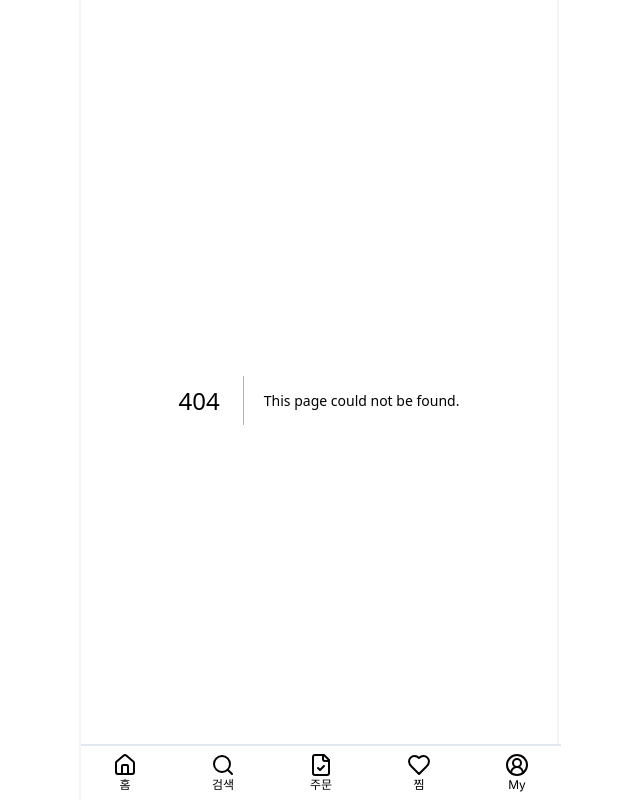
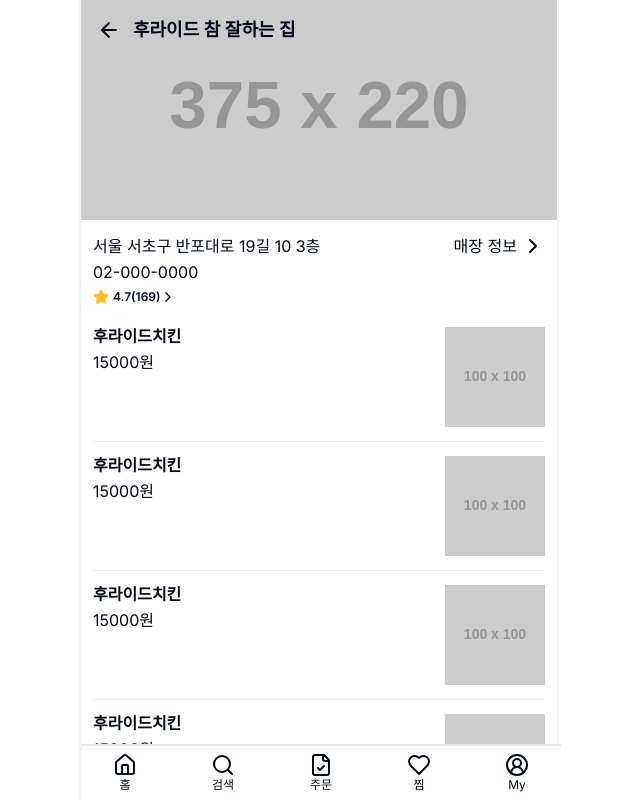
Before and after one commit to kichul7493/icd01-team01-o2o1-fe, a Next.js app: page /store/1 in a window 1280 px wide. Before the commit this address had no page. Shown: the whole page, without its empty margins (321-961 px from the left). Built offline with nearby package versions, Linux system fonts and the light colour scheme.

Commit message:
Feat: 음식점 정보 page 작성

```diff
--- /dev/null
+++ b/src/app/store/[id]/page.tsx
@@ -0,0 +1,6 @@
+import React from 'react'
+import StoreDetailScreen from '@/page/StoreDetailScreen'
+
+export default function Page() {
+  return <StoreDetailScreen />
+}
--- /dev/null
+++ b/src/page/StoreDetailScreen.tsx
@@ -0,0 +1,54 @@
+import BackBtn from '@/components/storeDetail/BackBtn'
+import Thumbnail from '@/components/storeDetail/Thumbnail'
+import StoreInfo from '@/components/storeDetail/StoreInfo'
+import Menu from '@/components/storeDetail/Menu'
+
+const StoreDetail = () => {
+  return (
+    <>
+      <BackBtn storeTitle="후라이드 참 잘하는 집" />
+      <Thumbnail
+        images={[
+          'https://via.placeholder.com/375x220?text=Image+1',
+          'https://via.placeholder.com/375x220?text=Image+2',
+        ]}
+      />
+      <main className="mb-14 px-3 py-2">
+        <StoreInfo
+          address="서울 서초구 반포대로 19길 10 3층"
+          contact="02-000-0000"
+          star={4.7}
+          reviewCount={169}
+        />
+        <section aria-labelledby="menu-container-section" className="pt-2">
+          {[
+            {
+              name: '후라이드치킨',
+              price: 15000,
+              image: 'https://via.placeholder.com/100x100?text=Image+1',
+            },
+            {
+              name: '후라이드치킨',
+              price: 15000,
+              image: 'https://via.placeholder.com/100x100?text=Image+1',
+            },
+            {
+              name: '후라이드치킨',
+              price: 15000,
+              image: 'https://via.placeholder.com/100x100?text=Image+1',
+            },
+            {
+              name: '후라이드치킨',
+              price: 15000,
+              image: 'https://via.placeholder.com/100x100?text=Image+1',
+            },
+          ].map((item, index) => (
+            <Menu key={index} name={item.name} price={item.price} image={item.image} />
+          ))}
+        </section>
+      </main>
+    </>
+  )
+}
+
+export default StoreDetail
```
